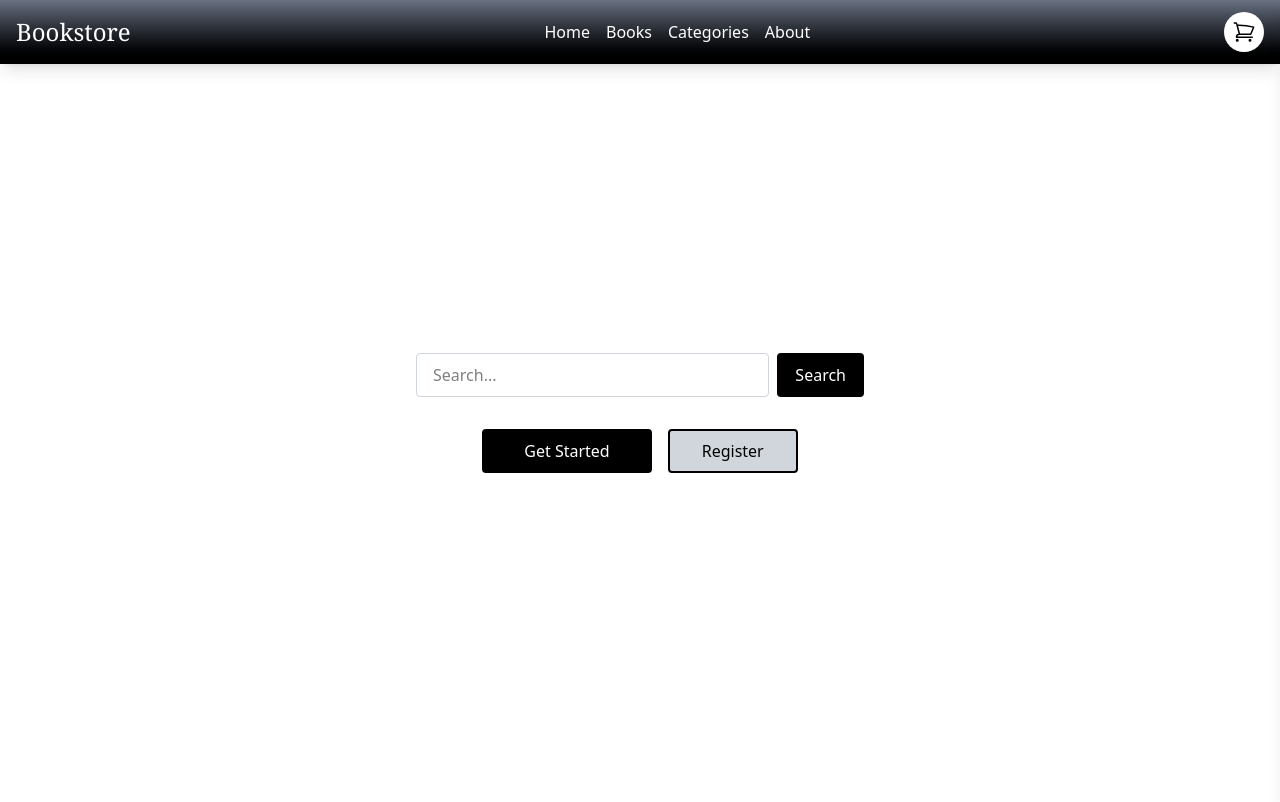
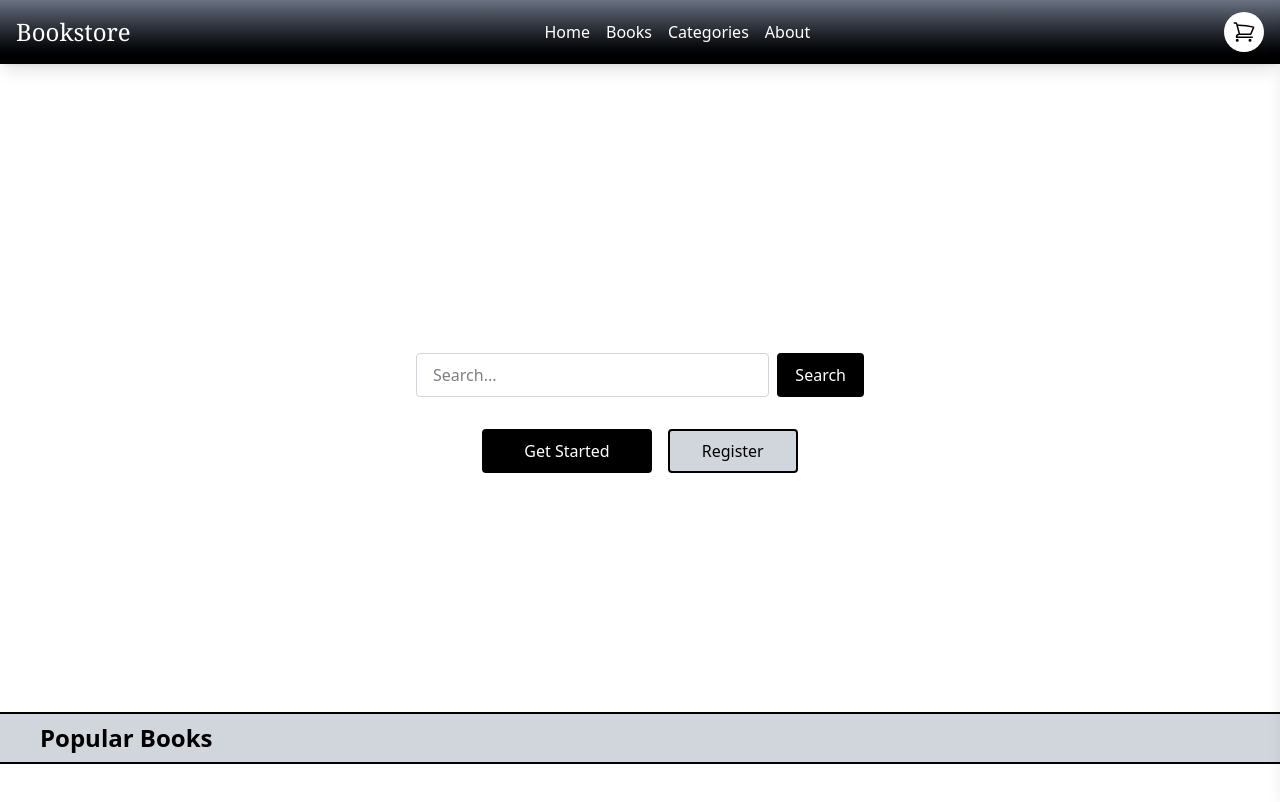
Before and after one commit to chathurasandaruwan/Book-Store-frontend-react, a React (Vite) app: page / in a window 1280 px wide. Shown: the top 802 px of the page. Built offline with nearby package versions, Linux system fonts and the light colour scheme.

Commit message:
create TitleBar.tsx

```diff
--- /dev/null
+++ b/src/components/TitleBar.tsx
@@ -0,0 +1,7 @@
+export function TitleBar(props : {children : string}) {
+    return (
+        <div className="w-full bg-gray-300 text-black py-2 px-10 mt-2 border-t-2 border-b-2 border-black">
+            <h1 className='text-2xl font-bold'>{props.children}</h1>
+        </div>
+    );
+}
--- a/src/pages/Dashboard.tsx
+++ b/src/pages/Dashboard.tsx
@@ -1,3 +1,5 @@
+import {TitleBar} from "../components/TitleBar.tsx";
+
 export function Dashboard() {
     return (
         <section className='min-h-screen'>
@@ -32,7 +34,7 @@ export function Dashboard() {
                 </main>
             </div>
             <div>
-
+                <TitleBar>Popular Books</TitleBar>
             </div>
         </section>
     );
```
